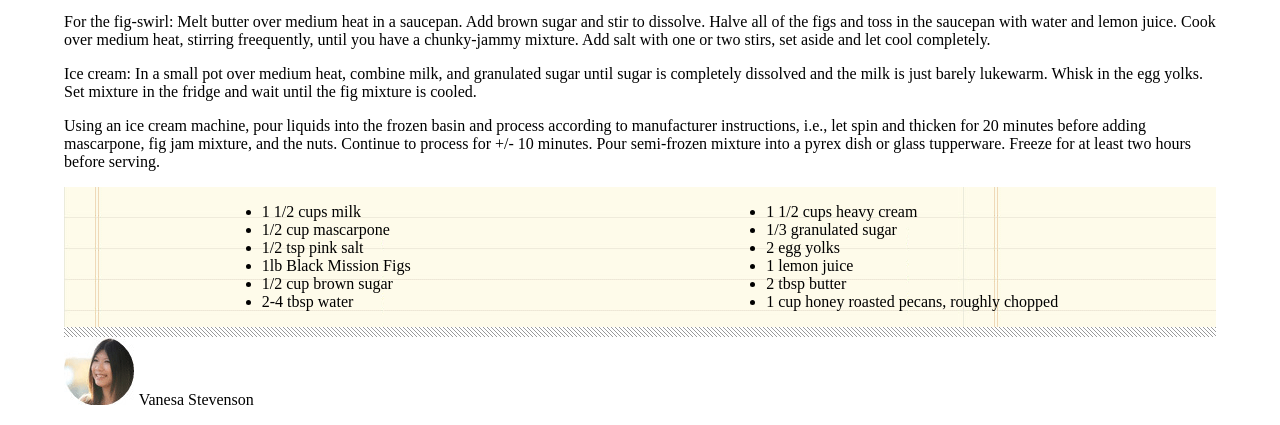
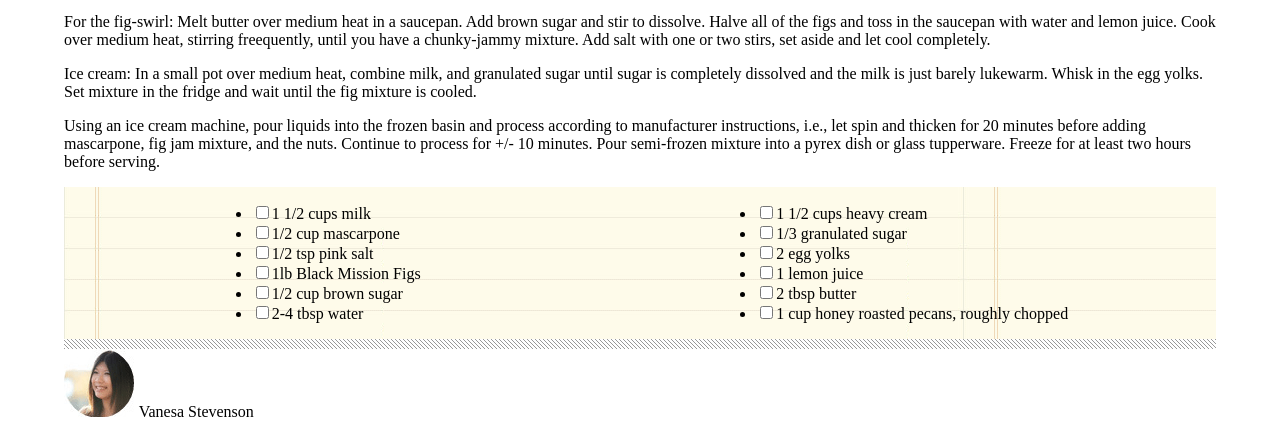
Before and after one commit to Rafael-Aldana/chocolate-pizza, a plain HTML site: page index.html in a window 1280 px wide. Shown: the part 200-625 px from the top of the page. Drawn offline with Linux system fonts and the light colour scheme.

Commit message:
added checkboxes to html and updated readme

```diff
--- a/index.html
+++ b/index.html
@@ -57,23 +57,23 @@
 
       <ul id="list1">
 
-        <li>1 1/2 cups milk</li>
-        <li>1/2 cup mascarpone </li>
-        <li>1/2 tsp pink salt </li>
-        <li>1lb Black Mission Figs</li>
-        <li>1/2 cup brown sugar</li>
-        <li>2-4 tbsp water </li>
+        <li><input type="checkbox">1 1/2 cups milk</li>
+        <li><input type="checkbox">1/2 cup mascarpone </li>
+        <li><input type="checkbox">1/2 tsp pink salt </li>
+        <li><input type="checkbox">1lb Black Mission Figs</li>
+        <li><input type="checkbox">1/2 cup brown sugar</li>
+        <li><input type="checkbox">2-4 tbsp water </li>
 
       </ul>
 
       <ul id="list2">
 
-        <li>1 1/2 cups heavy cream</li>
-        <li>1/3 granulated sugar</li>
-        <li>2 egg yolks </li>
-        <li>1 lemon juice</li>
-        <li>2 tbsp butter</li>
-        <li>1 cup honey roasted pecans, roughly chopped </li>
+        <li><input type="checkbox">1 1/2 cups heavy cream</li>
+        <li><input type="checkbox">1/3 granulated sugar</li>
+        <li><input type="checkbox">2 egg yolks </li>
+        <li><input type="checkbox">1 lemon juice</li>
+        <li><input type="checkbox">2 tbsp butter</li>
+        <li><input type="checkbox">1 cup honey roasted pecans, roughly chopped </li>
 
       </ul>
 
```
Also changed, not shown: 1 other file.
